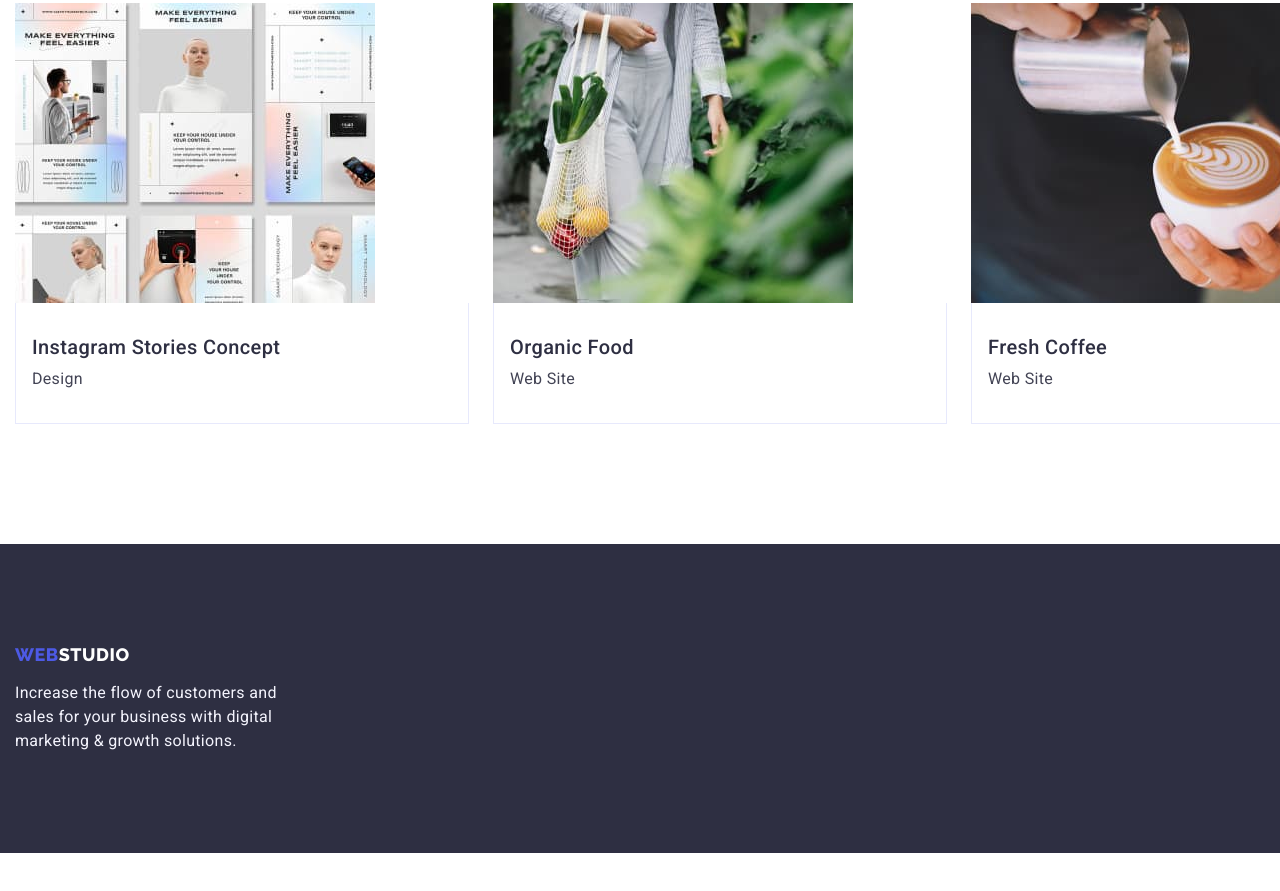
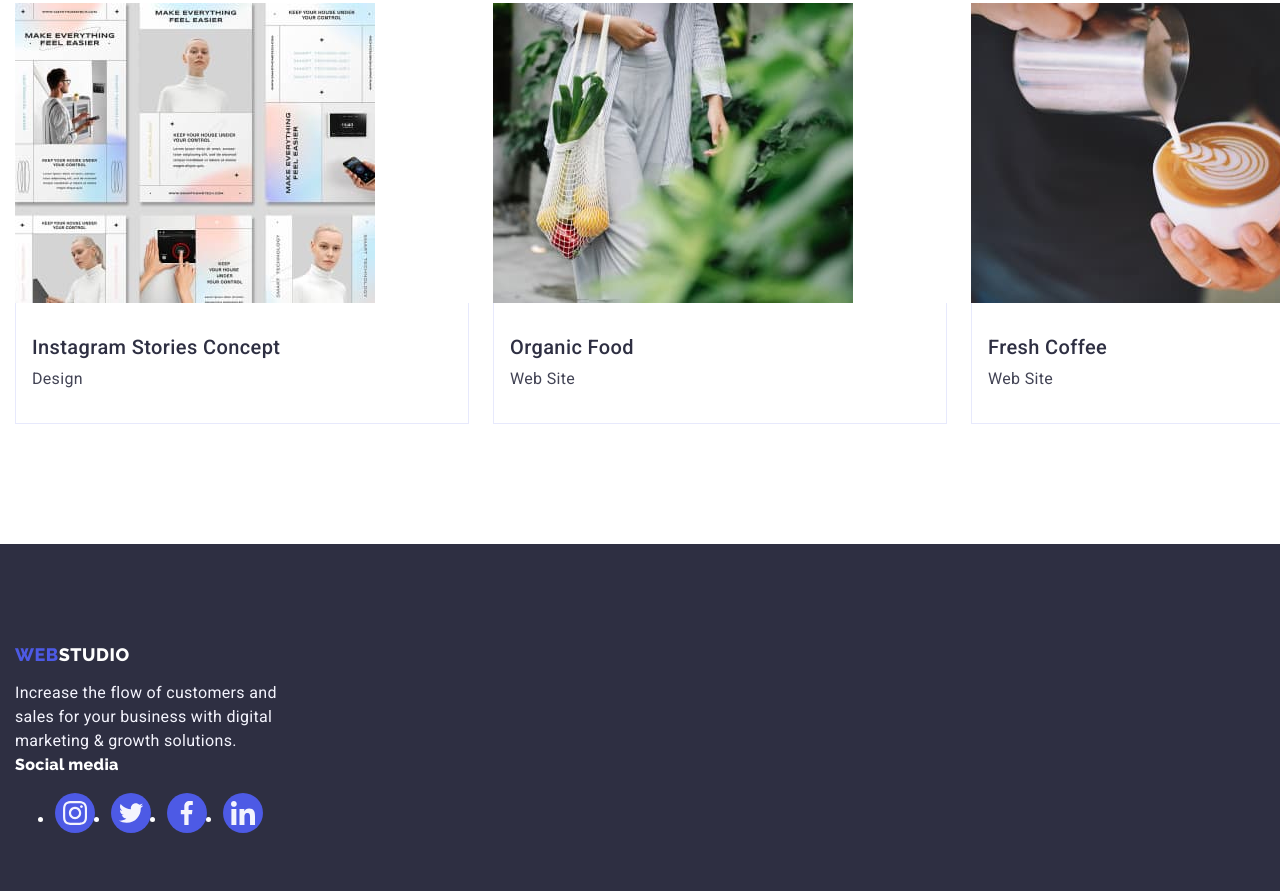
Before and after one commit to Febanachii/goit-markup-hw-04, a plain HTML site: page portfolio.html in a window 1280 px wide. Shown: the part 1226-2117 px from the top of the page. Before the commit the page ends 2079 px from the top, so only its background shows below. Drawn offline with nearby package versions, Linux system fonts and the light colour scheme; files whose address does not match are found by name.

Commit message:
redacted

```diff
--- a/css/style.css
+++ b/css/style.css
@@ -405,6 +405,8 @@ background-color: #f4f4fd;
 border-radius: 4px;
 margin-bottom: 8px;
 
+
+
 }
 
 .style-button-order-service{
@@ -451,6 +453,15 @@ margin-bottom: 8px;
 
 .title-our-team{
     margin-bottom: 72px;
+}
+
+.section-style-our-adv-icon{
+    display: inline-block;
+    width: 1em;
+    height: 1em;
+    stroke-width: 0;
+    stroke: #2e2f42;
+    fill: #2e2f42;
 }
 
 
@@ -533,9 +544,60 @@ width: calc((100% - 72px) / 4);
 
 
 
+.soc-positione{
+    font-weight: 500;
+    font-size: 16px;
+    line-height: 1.5;
+    letter-spacing: 0.02em;
+    color: var(--background-color);
+    margin-bottom: 16px;
+
+
+}
+
+.un-soc{
+    display: flex;
+    gap: 16px;
+
+}
+
+.soc-itfl{
+    width: 40px;
+    height: 40px;
+
+}
+
+.soc-link{
+    width: 100%;
+    height: 100%;
+    background-color: var(--title-color);
+    border-radius: 50%;
+    display: flex;
+    align-items: center;
+    justify-content: center;
+
+}
+
+
+.soc-link-icons{
+    fill:#f4f4fd;
+
+
+}
+
+
+.soc-link:hover{
+    background-color: #31d0aa;
+}
+
+.soc-link:focus{
+    background-color: #31d0aa;
+}
+
 .text-studio-footer{
     color: #FFFFFF;
 }
+
 .web-header-footer{
 color: var(--title-color);
 font-family: "Raleway", sans-serif;
--- a/portfolio.html
+++ b/portfolio.html
@@ -215,6 +215,42 @@
           Increase the flow of customers and sales for your business with
           digital marketing & growth solutions.
         </p>
+        <div class="soc-positione">
+          <p>Social media</p>
+          <ul class="un-soc">
+            <li class="soc-itfl">
+              <a class="soc-link"
+                ><svg class="soc-link-icons" width="24" height="24">
+                  <use href="./images/icons-soc.svg#icon-instagram-2"></use>
+                </svg>
+              </a>
+            </li>
+
+            <li class="soc-itfl">
+              <a class="soc-link"
+                ><svg class="soc-link-icons" width="24" height="24">
+                  <use href="./images/icons-soc.svg#icon-twiter"></use>
+                </svg>
+              </a>
+            </li>
+
+            <li class="soc-itfl">
+              <a class="soc-link"
+                ><svg class="soc-link-icons" width="24" height="24">
+                  <use href="./images/icons-soc.svg#icon-facebook"></use>
+                </svg>
+              </a>
+            </li>
+
+            <li class="soc-itfl">
+              <a class="soc-link"
+                ><svg class="soc-link-icons" width="24" height="24">
+                  <use href="./images/icons-soc.svg#icon-linkedin-1"></use>
+                </svg>
+              </a>
+            </li>
+          </ul>
+        </div>
       </div>
     </footer>
     <script src="./js/modal.js"></script>
```
Also changed, not shown: images/icons-soc.svg (added).
